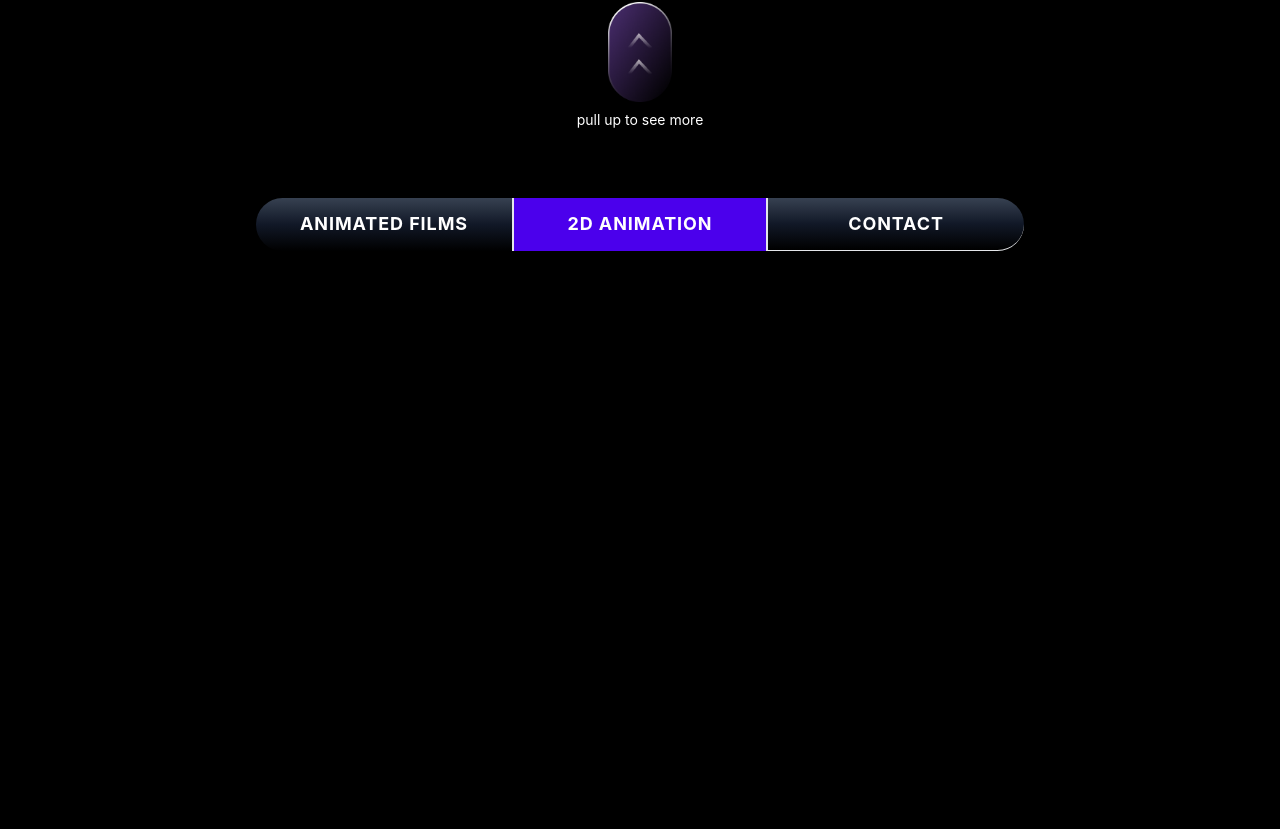
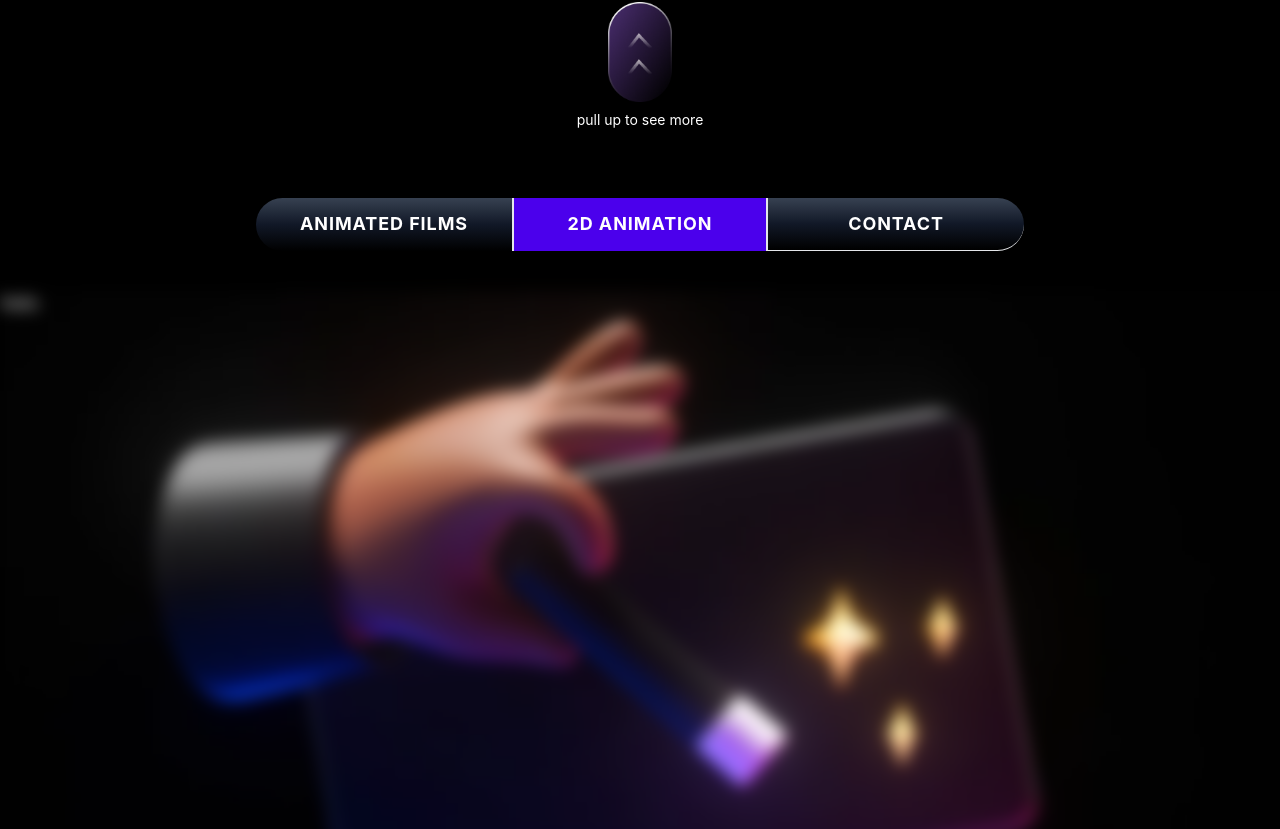
Before and after one commit to George-Olufemi/triumph-portfolio, a React (Create React App) app: page / in a window 1280 px wide. Shown: the part 591-1420 px from the top of the page. Built offline with nearby package versions, Linux system fonts and the light colour scheme.

Commit message:
Made changes

```diff
--- a/src/App.css
+++ b/src/App.css
@@ -19,5 +19,13 @@
 }
 
 .card__body {
-  background-image: url('');
+  background-image: url('pitch-background.png');
+  background-repeat: no-repeat;
+  background-position: center;
+  background-size: cover;
+  filter: blur(8px);
 }
+
+.card {
+  backdrop-filter: blur(10px);
+}
--- a/src/App.js
+++ b/src/App.js
@@ -7,9 +7,7 @@ function App() {
     <React.Fragment>
       <div className='bg-black text-white'>
         <Head />
-      <div className=''>
         <Body />
-      </div>
       </div>
     </React.Fragment>
   );
--- a/src/components/Body.jsx
+++ b/src/components/Body.jsx
@@ -1,5 +1,6 @@
 import React from "react";
 import '../App.css';
+import Cards from "./Cards";
 
 function Body() {
   return(
@@ -17,6 +18,7 @@ function Body() {
                     <h1 className="uppercase font-bold text-center text-lg tracking-wider">contact</h1>
                 </div>
             </div>
+            <Cards />
         </div>
     </React.Fragment>
   );
--- a/src/components/Cards.jsx
+++ b/src/components/Cards.jsx
@@ -4,8 +4,10 @@ import '../App.css';
 function Cards() {
   return(
     <React.Fragment>
-        <div className="card__body">
-
+        <div className="card__body h-screen mt-10">
+            <div>
+                <h1>Hello</h1>
+            </div>
         </div>
     </React.Fragment>
   );
```
Also changed, not shown: src/pitch-background.png (added).
